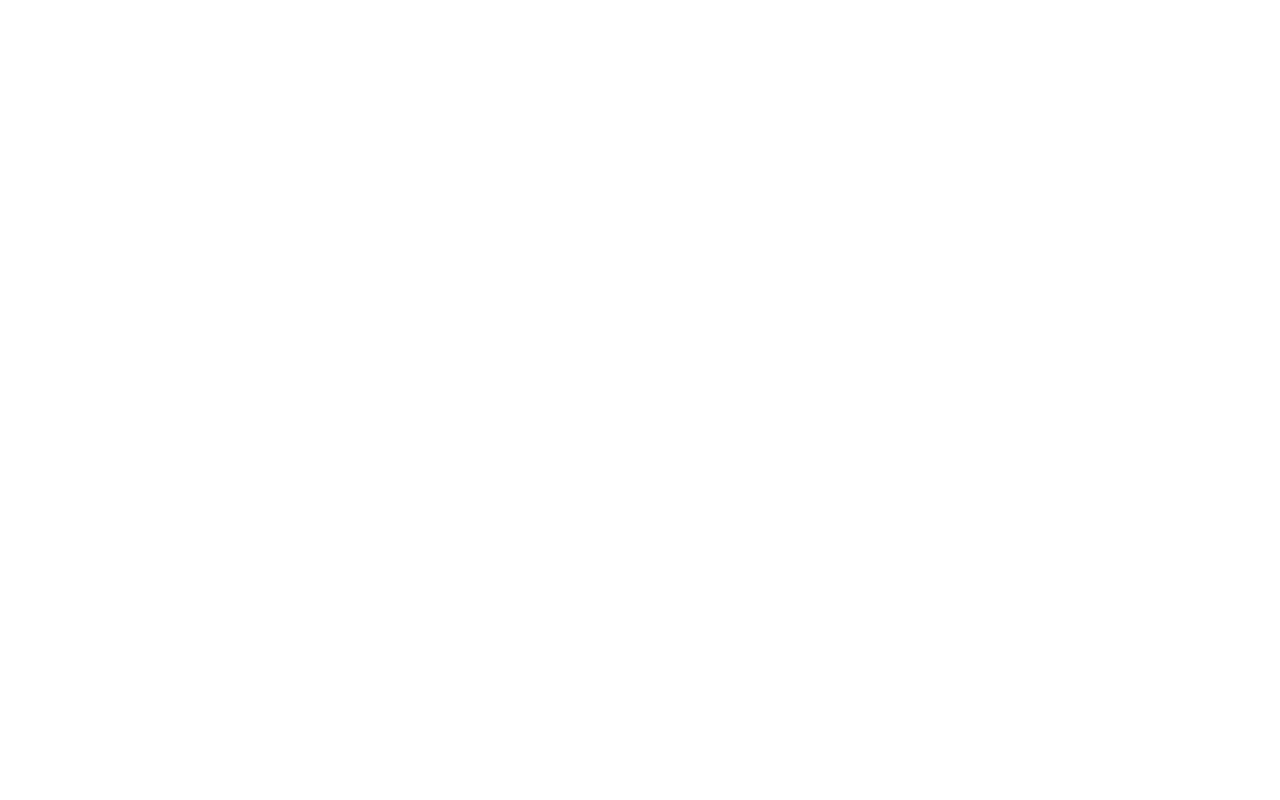
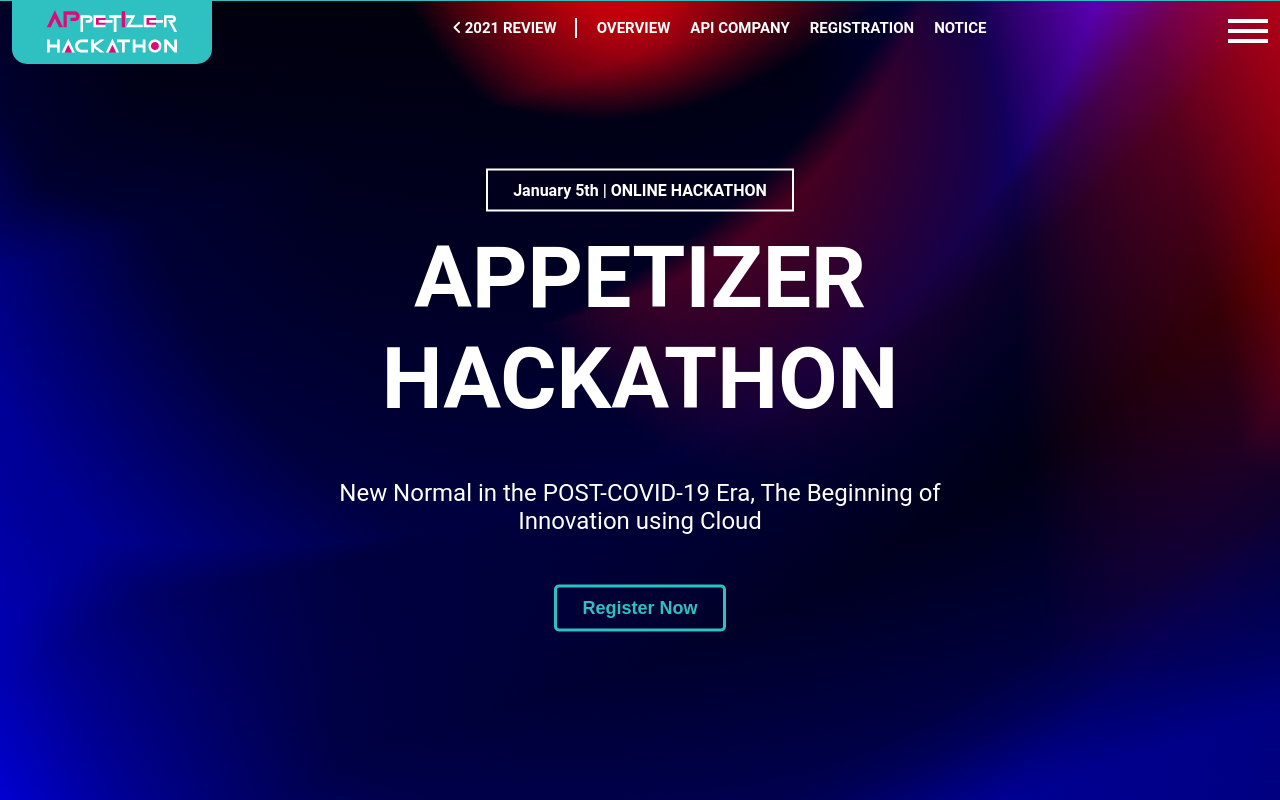
Before and after one commit to Jua58/api2, a plain HTML site: page index.html in a window 1280 px wide. Drawn offline with Linux system fonts and the light colour scheme.

Commit message:
20220626

```diff
--- /dev/null
+++ b/css/layout.css
@@ -0,0 +1,69 @@
+
+a { text-decoration: none; color: inherit; margin: 0; padding: 0;  font-family: 'Roboto', 'Noto Sans KR', sans-serif ; }
+html{    overflow-x: hidden;   scroll-behavior: smooth;}
+body { width: 100%; margin: 0; padding: 0;/* font-family: 'NanumSquare', sans-serif !important; */
+    font-family: 'Roboto', sans-serif ; color: black; overflow: hidden; box-sizing: border-box; }
+.row { display: block; clear: both; content: ""; }
+.cell { float: left; }
+a{cursor: pointer;}
+.conf {margin: 0; padding: 0; width: 100%; overflow: hidden;}
+.container {width: 100%; box-sizing: border-box; max-width: 1200px; margin: 0 auto; padding: 0 40px; padding-top: 70px;}
+.nav_container {width: 100%; box-sizing: border-box; position: fixed; font-weight: 700; padding: 0 12px; transition: 1s; border-top: 1px solid #2fc1c1; z-index: 10;}
+
+
+
+.main_nav {position: relative; display: flex; justify-content: space-between; align-items: center;}
+.main_nav .icon_wrap {display: flex; }
+.main_nav .icon_wrap .logo_wrap {background-color: #2fc1c1; border-radius:  0 0 15px 15px; width: 200px; transition: 0.3s; cursor: pointer;}
+.main_nav .icon_wrap .logo_wrap img { display: block; margin: 0 auto; padding: 8px 15px 10px; transition: 0.3s ease;}
+.main_nav .menu_wrap {display: flex; margin-bottom: 10px; transition: 0.4s ease; margin: 0;}
+.main_nav .menu_wrap ul {text-decoration: none; list-style: none; display: flex; color: white; padding: 0; margin: 0;  }
+.main_nav .menu_wrap .review_ul{margin-right: 20px; position: relative;}
+.main_nav .menu_wrap .review_ul::after{content: ''; width: 2px; height: 40%; background-color: white; margin-left: 20px; position: absolute; top: 50%; transform: translateY(-50%); right: -10px;}
+.main_nav .menu_wrap ul li { display: block; font-size: 15px; box-sizing: border-box; text-align: center; position: relative; margin: 16px 0; padding:0 10px;}
+.main_nav .menu_wrap ul li:hover {color: #2fc1c1; transition: 0.3s; }
+.main_nav .menu_wrap ul li a {display: block;}
+
+.main_nav .menu_wrap ul li .ul_wrap { height: 0; overflow: hidden;transition: 0.3s ease-in; position: absolute; top: 45px; left: 0;}
+.main_nav .menu_wrap ul li .ul_wrap .sub_ul { display: block; margin: 0; font-weight: 500; background-color: #030033; overflow: hidden;  }
+.main_nav .menu_wrap ul li .ul_wrap .sub_ul li {text-align: center; box-sizing: border-box; border-bottom: 1px solid #2fc1c1; padding: 0; margin: 0;}
+.main_nav .menu_wrap ul li .ul_wrap .sub_ul li a {display: block; padding: 15px 12.5px ; margin: 0;}
+.header_triangle {width: 0; height: 0; border-right: 22px solid #030033; border-top: 32px solid transparent; border-bottom: 32px solid transparent; position: absolute; top: 0; left: 180px; opacity: 0; transition: 0.3S;}
+.nav_container .nav_line {width: 0%; height: 1px; position: absolute; left: 50%; transform: translateX(-50%); background-color: #2fc1c1; }
+.scroll_sns ul {list-style: none; display: flex; position: absolute; top: -100px ;  left: 175px; transition: 0.3s;  padding: 0; padding-left: 20px;}
+.scroll_sns ul li {padding:  0 15px;}
+.scroll_sns ul li img{width: 24px;}
+
+.m_nav .m_hamberger{position: relative; width: 40px; height: 4px;  background: #fff; top: 50%;  left: 50%; transform: translate(-50%,-50%);  transition: width .3s ease; cursor: pointer;}
+.m_nav .m_hamberger::after, .m_nav .m_hamberger::before {content: ""; position: absolute; width: 40px; height: 4px;  background: #fff; transition: transform .3s ease;}
+.m_nav .m_hamberger::before {    top: 50%; left: 50%; transform: translate(-50%,calc(-50% + 10px));}
+.m_nav .m_hamberger::after {top: 50%; left: 50%; transform: translate(-50%,calc(-50% - 10px));}
+.m_nav .m_nav_bg {background-color: rgba(10, 10, 10, 0.7);}
+.m_nav .m_nav_list ul {margin: 0; list-style: none;}
+
+.btn41-43 {padding: 10px 25px ; margin:0 auto; font-weight:  700; font-size: 18px; color :#2fc1c1; border-radius: 5px; background: transparent; outline: none !important;cursor: pointer; transition: all 0.3s ease; position: relative; display: block; }
+.btn-41 { border: 3px solid #2fc1c1; z-index: 1; color :#2fc1c1; font-weight: 700;}
+.btn-41:after { position: absolute; content: ""; width: 0; height: 100%; top: 0; right: 0; direction: rtl; z-index: -1; background: #2fc1c1; transition: all 0.3s ease;}
+.btn-41:hover { color: white;}
+.btn-41:hover:after { right: auto; left: 0; width: 100%;}
+.btn-41:active {top: 2px;}
+
+@keyframes headerAni {
+    0% {width: 0%;}
+    100% {width: 100%;}
+}
+
+@keyframes headerAniBack {
+    0% {width: 100%;}
+    100% {width: 0%;}
+}
+
+
+.main_back_gr{width: 100%; height: 100vh;background: linear-gradient(129.96deg, rgb(255, 47, 47) 10.43%, rgb(0, 4, 96) 92.78%), radial-gradient(100% 246.94% at 100% 0%, rgb(255, 255, 255) 0%, rgb(2, 0, 99) 100%), linear-gradient(58.72deg, rgb(34, 0, 242) 0%, rgb(83, 0, 0) 100%), linear-gradient(154.03deg, rgb(183, 0, 0) 0%, rgb(255, 0, 61) 74.04%), linear-gradient(341.1deg, rgb(255, 0, 0) 7.52%, rgb(0, 56, 255) 77.98%), linear-gradient(136.23deg, rgb(0, 194, 255) 11.12%, rgb(255, 0, 0) 86.47%), radial-gradient(57.37% 100% at 50% 0%, rgb(181, 0, 0) 0%, rgb(0, 52, 187) 100%);
+    background-blend-mode: overlay, color-burn, screen, overlay, difference, difference, normal; position: relative;}
+
+.main_banner{display: flex; align-items: center; justify-content: center; position: absolute; top: 50%; left: 50%; transform: translate(-50%, -50%);}
+.main_banner .main_top {border: 2px solid white; padding: 10px 25px; display: table; margin: 0 auto;}
+.main_banner .main_top p {font-size: 16px; font-weight: 700; text-align: center; margin: 0; padding: 0; color: white;}
+.main_banner h1 {color: white; font-size:86px; font-weight: 700; text-align: center; margin: 15px 0 50px;}
+.main_banner h5 {font-size: 24px; color: white; text-align: center; font-weight: 400; margin: 0 0 50px;}
--- /dev/null
+++ b/css/media.css
@@ -0,0 +1,8 @@
+@media screen and (max-width:1020px){
+    .container {}
+    .main_nav .menu_wrap {display: none;}
+}
+
+@media screen and (max-width:700px){
+    .container {padding: 15px;}
+}
--- a/index.html
+++ b/index.html
@@ -4,7 +4,126 @@
     <meta charset="UTF-8" />
     <meta http-equiv="X-UA-Compatible" content="IE=edge" />
     <meta name="viewport" content="width=device-width, initial-scale=1.0" />
+    <link rel="stylesheet" href="https://cdnjs.cloudflare.com/ajax/libs/font-awesome/6.0.0/css/all.min.css" />
+    <link rel="stylesheet" href="./css/layout.css">
+    <link rel="stylesheet" href="./css/media.css">
+
     <title>Document</title>
   </head>
-  <body></body>
+  <body>
+    <div class="conf">
+      <!-- 네비게이션 -->
+      <div class="nav_container">
+        <div class="main_nav">
+          <div class="icon_wrap">
+            <div class="logo_wrap"><img src="./images/logo.png"></div>
+            <div class="header_triangle"> </div>
+            <div class="scroll_sns">
+              <ul>
+                <li><img src="./images/whatsapp_logo.png" alt="whatsapp_logo"></li>
+                <li><img src="./images/facebook_logo.png" alt="facebook_logo"></li>
+                <li><img src="./images/linkedin_logo.png" alt="linkedin_logo"></li>
+                <li><img src="./images/youtube_logo.png" alt="youtube_logo"></li>
+              </ul>
+            </div>
+          </div>
+          <div class="menu_wrap">
+            <ul class="review_ul">
+              <li><a href="#"><i class="fa-solid fa-angle-left"></i> 2021 REVIEW</a></li>
+            </ul>
+            <ul class="Gnb_list">
+              <li>OVERVIEW
+                <div class="ul_wrap">
+                  <ul class="sub_ul">
+                    <li><a href="#">OVERVIEW</a></li>
+                  </ul>
+                </div>
+              </li>
+              <li>API COMPANY
+                <div class="ul_wrap">
+                  <ul class="sub_ul">
+                    <li><a href="#">API COMPANY</a></li>
+                  </ul>
+                </div>
+
+              </li>
+              <li>REGISTRATION
+                <div class="ul_wrap">
+                  <ul class="sub_ul">
+                    <li><a href="#">REGISTRATION</a></li>
+                    <li><a href="#">Edit My REGISTRATION</a></li>
+                    <li><a href="#">Check My REGISTRATION</a></li>
+                  </ul>
+                </div>
+              </li>
+              <li>NOTICE
+                <div class="ul_wrap">
+                  <ul class="sub_ul">
+                    <li><a href="#">NOTICE</a></li>
+                  </ul>
+                </div>
+              </li>
+            </ul>
+          </div>
+          <div class="m_nav">
+            <div class="m_hamberger"></div>
+            <div class="m_nav_bg">
+              <div class="m_nav_list">
+                <ul>
+                  <li></li>
+                </ul>
+              </div>
+            </div>
+          </div>
+        </div>
+
+        <div class="nav_line"></div>
+      </div>
+<script>
+  // const ulGnb = document.getElementsByClassName('Gnb_list')[0];
+  // const subGnb = document.querySelector('sub_ul')
+
+  // ulGnb.addEventListener("mouseover", function (e) {
+
+  //   e.target.querySelector('.ul_wrap').style="height : 180px;";
+  //   e.stopPropagation()
+  //   console.log('mouseIn');
+  // })
+  // ulGnb.addEventListener("mouseout", function (e) {
+
+  //   e.target.querySelector('.ul_wrap').style="height:0px";
+  //   e.stopPropagation()
+  //   console.log('mouseout');
+  // })
+
+ //수정예정
+</script>
+      <!-- 메인 -->
+      <div class="main">
+        <div class="main_back_gr">
+          <div class="container" style="height: 9000px;">
+            <div class="main_banner">
+              <div>
+                <div class="main_top">
+                  <p>January 5th | ONLINE HACKATHON</p>
+                </div>
+                <h1>APPETIZER<br> HACKATHON</h1>
+                <h5>New Normal in the POST-COVID-19 Era, The Beginning of Innovation using Cloud</h5>
+                <button class="btn41-43 btn-41">Register Now</button>
+              </div>
+
+            </div>
+          </div>
+        </div>
+        <section id="ourApi">
+
+        </section>
+        <section id="">
+
+        </section>
+      </div>
+
+    </div>
+  </body>
+  <script src="./js/header.js"></script>
 </html>
--- /dev/null
+++ b/js/header.js
@@ -0,0 +1,40 @@
+const nav_back = document.querySelector('.nav_container');
+        const scrolHeaderLine = document.getElementsByClassName('nav_line')[0];
+        const logoMoveDiv = document.getElementsByClassName('logo_wrap')[0];
+        const logoImgMove = document.querySelector('.logo_wrap img');
+        const snsHeaderMove = document.querySelector('.scroll_sns ul');
+        const MenuListMargin = document.querySelector('.main_nav .menu_wrap');
+        const headTriangle = document.querySelector('.header_triangle');
+        document.addEventListener('scroll',headerTop);
+
+var prewScrollPos = 0;
+var currentScrollPos =0;
+
+function headerTop() {
+
+    prewScrollPos = currentScrollPos;
+
+    currentScrollPos = window.pageYOffset;
+    var scrollMove = currentScrollPos -prewScrollPos;
+
+    var nowScrollPosY = window.scrollY;
+
+    if(scrollMove > 0) {
+      scrolHeaderLine.style="animation: headerAni 1s; width :100%";
+      logoMoveDiv.style="border-radius:0; margin-left:-15px;";
+      logoImgMove.style="padding-right:40px";
+      nav_back.style =" tranisiton:1s; background-color:#030033; box-shadow:0 6px 10px 0 rgb(0 0 0 / 14%), 0 1px 18px 0 rgb(0 0 0 / 12%), 0 3px 5px -1px rgb(0 0 0 / 30%);"
+      MenuListMargin.style="margin-bottom:5px;"
+      snsHeaderMove.style="top:3px;"
+      headTriangle.style=" opacity: 1;  left: 163px;"
+
+    } else if (nowScrollPosY < 10) {
+      scrolHeaderLine.style="animation: headerAniBack 1s;   width:0%"
+      logoMoveDiv.style="border-radius:0 0 15px 15px; margin-left:0px; tranisiton:1s;";
+      logoImgMove.style="padding-right:15px";
+      snsHeaderMove.style="top:-100px;"
+      MenuListMargin.style="margin-bottom:10px;"
+      nav_back.style ="background-color:transparent;"
+      headTriangle.style=" opacity: 0; "
+    }
+}
```
Also changed, not shown: images/facebook_logo.png (added), images/linkedin_logo.png (added), images/logo.png (added), images/whatsapp_logo.png (added), images/youtube_logo.png (added).
